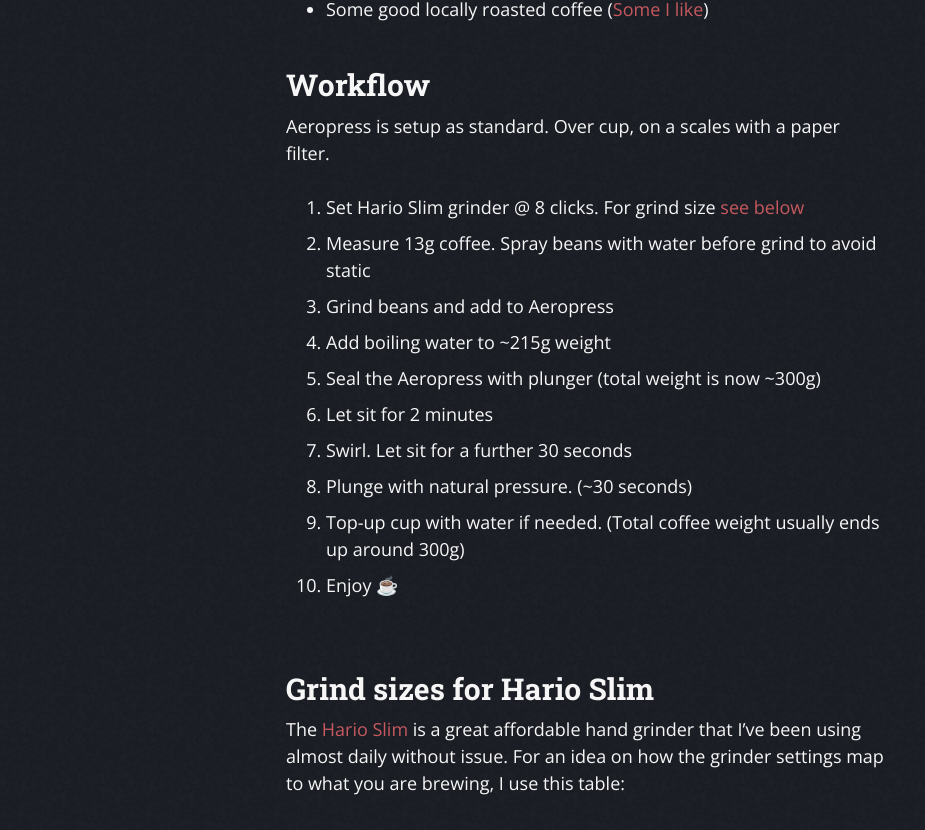
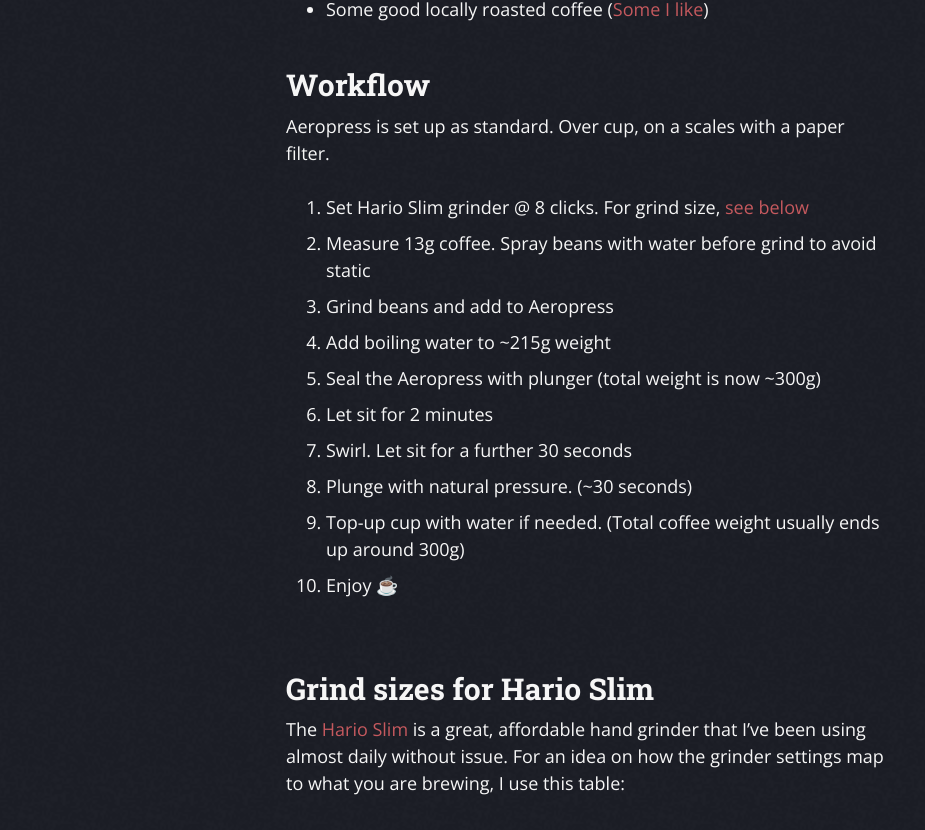
Before and after one commit to ragebflame/ragebflame.github.io, a Jekyll site: the page built from _posts/2022-06-05-how-i-make-coffee.md, in a window 1280 px wide and 1400 px high, scrolled down 910 px. Shown: the part 146-976 px from the top of the window, without its empty margins (54-979 px from the left). Built offline with Jekyll 4.4.1, drawn with Linux system fonts in a browser that asks for light colours; some of the changed text lies outside the part shown.

Commit message:
Corrected several Grammer mistakes with Languagetool

```diff
--- a/_posts/2022-06-05-how-i-make-coffee.md
+++ b/_posts/2022-06-05-how-i-make-coffee.md
@@ -24,9 +24,9 @@
 
 ## Workflow
 
-Aeropress is setup as standard. Over cup, on a scales with a paper filter.
+Aeropress is set up as standard. Over cup, on a scales with a paper filter.
 
-1. Set Hario Slim grinder @ 8 clicks. For grind size [see below](#grind-sizes-for-hario-slim)
+1. Set Hario Slim grinder @ 8 clicks. For grind size, [see below](#grind-sizes-for-hario-slim)
 2. Measure 13g coffee. Spray beans with water before grind to avoid static
 3. Grind beans and add to Aeropress
 4. Add boiling water to ~215g weight
@@ -41,7 +41,7 @@
 
 ## Grind sizes for Hario Slim
 
-The [Hario Slim](https://www.hario.co.uk/products/hario-mini-mill-slim-hand-coffee-grinder) is a great affordable hand grinder that I've been using almost daily without issue. For an idea on how the grinder settings map to what you are brewing, I use this table:
+The [Hario Slim](https://www.hario.co.uk/products/hario-mini-mill-slim-hand-coffee-grinder) is a great, affordable hand grinder that I’ve been using almost daily without issue. For an idea on how the grinder settings map to what you are brewing, I use this table:
 
 | Type               | Number of Clicks                      |
 | ------------------ | ------------------------------------- |
```
Also changed, not shown: other parts of _posts/2022-06-05-how-i-make-coffee.md (+1 -1 lines), _posts/2021-11-14-checking-fail2ban-jails.md (+1 -1 lines), _posts/2022-01-15-simulate-cpu-load-with-python.md (+2 -2 lines).
